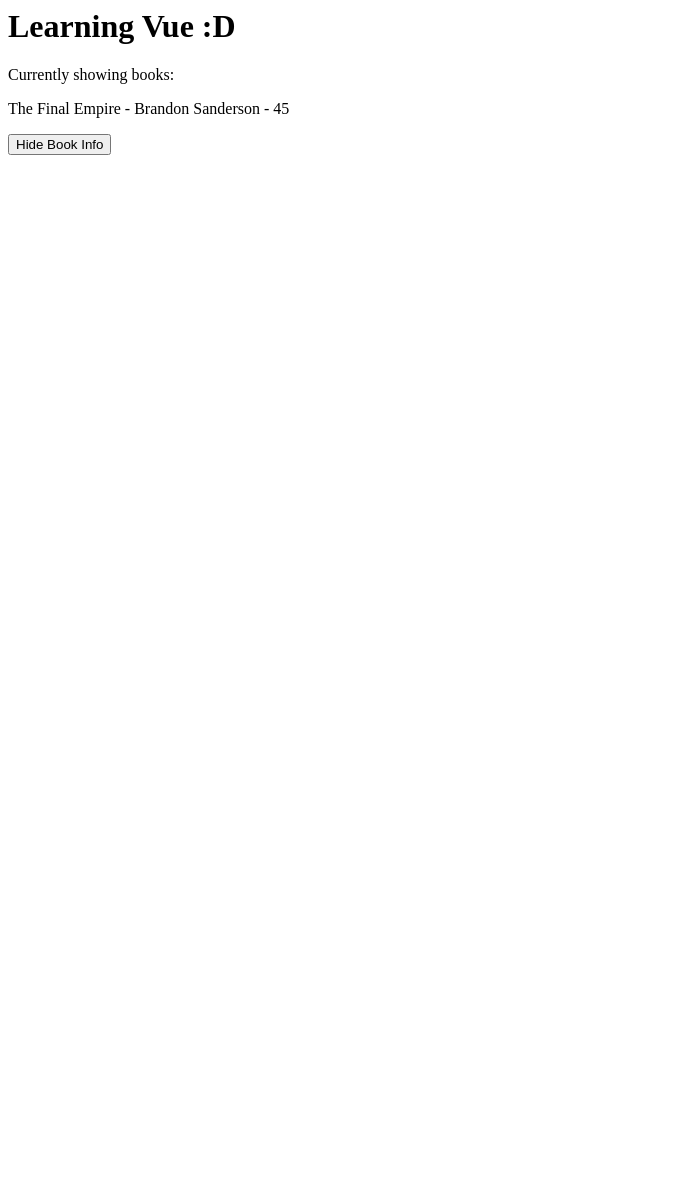
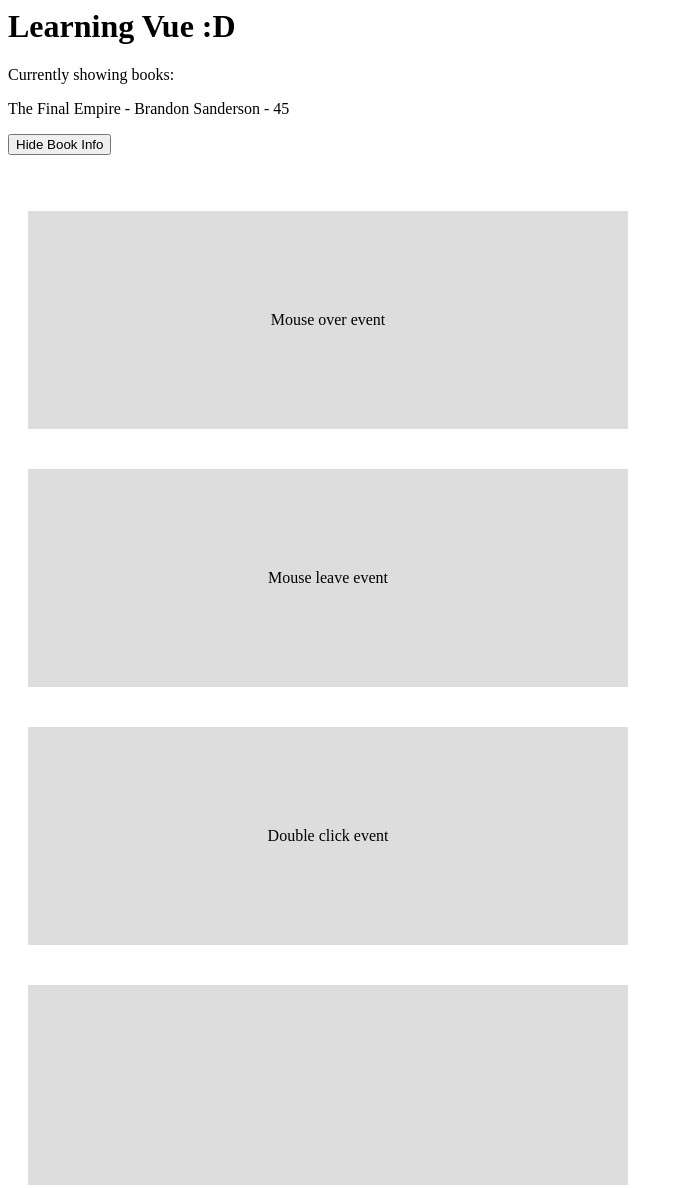
Before and after one commit to H0und5/vuebasics, a plain HTML site: page index.html in a window 1280 px wide. Shown: the whole page, without its empty margins (0-683 px from the left). Before the commit the page ends 800 px from the top, so only its background shows below. Drawn offline with nearby package versions, Linux system fonts and the light colour scheme.

Commit message:
feature: implemented some mouse events, over, leave, and doubleclick

```diff
--- a/app.js
+++ b/app.js
@@ -29,6 +29,15 @@ const app = Vue.createApp({
       this.showInfo = !this.showInfo
 
       console.log(!this.showInfo);
+    },
+    mouseOverEventHandler() {
+      console.log('mouse over event executed.');
+    },
+    mouseLeaveEventHandler() {
+      console.log('mouse leave event executed.');
+    },
+    doubleClickEventHandler() {
+      console.log('double click event executed.');
     }
   }
 });
--- a/index.html
+++ b/index.html
@@ -3,8 +3,18 @@
     <meta charset="UTF-8" />
     <meta http-equiv="X-UA-Compatible" content="IE=edge" />
     <meta name="viewport" content="width=device-width, initial-scale=1.0" />
+    <title>Hello Vue</title>
     <script src="https://unpkg.com/vue@3.0.2"></script>
-    <title>Hello Vue</title>
+    <style>
+      .box {
+        padding: 100px;
+        width: 400px;
+        text-align: center;
+        background: #ddd;
+        margin: 20px;
+        display: inline-block;
+      }
+    </style>
   </head>
   <body>
     <h1>Learning Vue :D</h1>
@@ -26,6 +36,13 @@
       </div>
 
       <br /><br />
+
+      <!-- Mouse events -->
+      <div class="box" @mouseover="mouseOverEventHandler">Mouse over event</div>
+      <div class="box" @mouseleave="mouseLeaveEventHandler">Mouse leave event</div>
+      <div class="box" @dblclick="doubleClickEventHandler">Double click event</div>
+      <div class="box"></div>
+
     </div>
 
     <script src="app.js"></script>
```
